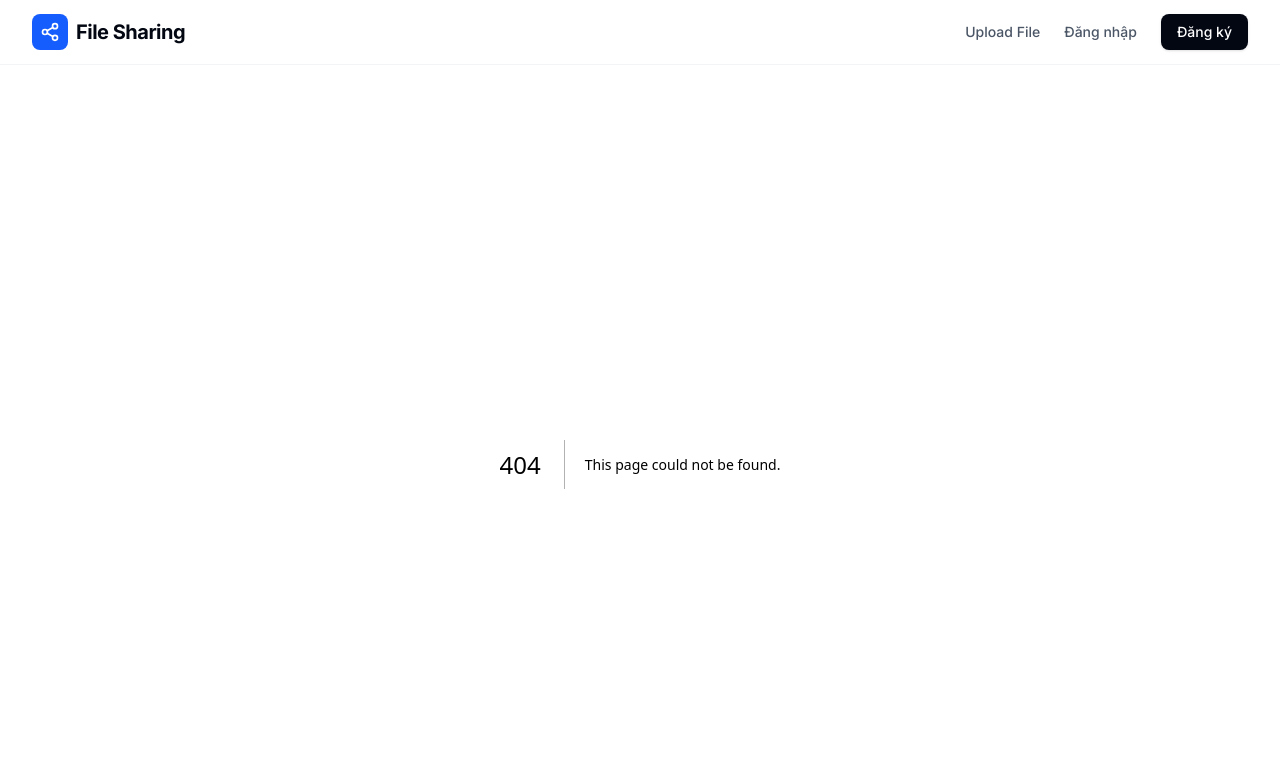
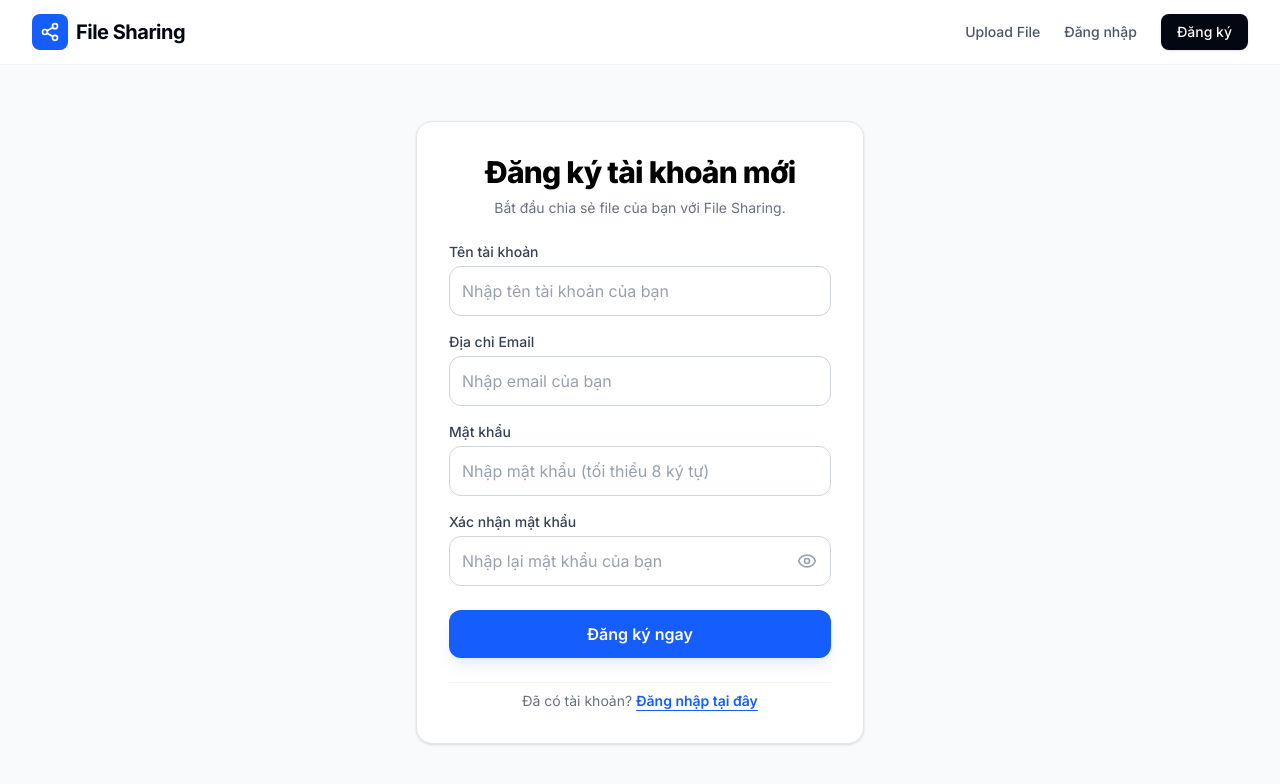
Before and after one commit to ndkhoi13505/File-Sharing-Application, a Next.js app in the folder frontend/: page /register in a window 1280 px wide. Before the commit this address had no page. Shown: the top 784 px of the page. Built offline with nearby package versions, Linux system fonts and the light colour scheme; no server answers.

Commit message:
Update register and login page

```diff
--- a/frontend/app/(auth)/login/page.tsx
+++ b/frontend/app/(auth)/login/page.tsx
@@ -1,5 +1,6 @@
 "use client";
 
+import { Eye, EyeOff } from "lucide-react";
 import { useState } from "react";
 import { authService } from "@/services/auth";
 import Link from "next/link";
@@ -7,6 +8,7 @@ import Link from "next/link";
 export default function LoginPage() {
     const [email, setEmail] = useState("");
     const [password, setPassword] = useState("");
+    const [showPassword, setShowPassword] = useState(false);
     const [error, setError] = useState("");
     const [loading, setLoading] = useState(false);
 
@@ -64,14 +66,25 @@ export default function LoginPage() {
 
           <div>
             <label className="block text-sm font-medium text-gray-700 mb-1">Mật khẩu</label>
+
+            {/* 🌟 ĐÃ SỬA: Bọc input bằng class relative và thêm nút con mắt y hệt bên Register */}
+            <div className="relative">
               <input
-              type="password"
+                type={showPassword ? "text" : "password"}
                 value={password}
                 onChange={(e) => setPassword(e.target.value)}
                 placeholder="Nhập mật khẩu của bạn"
                 required
-              className="w-full rounded-xl border border-gray-300 bg-white p-3 text-gray-900 placeholder-gray-400 focus:border-brand-main focus:outline-none focus:ring-1 focus:ring-brand-main transition-colors"
+                className="w-full rounded-xl border border-gray-300 bg-white p-3 pr-11 text-gray-900 placeholder-gray-400 focus:border-blue-600 focus:outline-none focus:ring-1 focus:ring-blue-600 transition-colors"
               />
+              <button
+                type="button"
+                onClick={() => setShowPassword(!showPassword)}
+                className="absolute inset-y-0 right-0 flex items-center pr-3.5 text-gray-400 hover:text-gray-600 cursor-pointer"
+              >
+                {showPassword ? <EyeOff className="w-5 h-5" /> : <Eye className="w-5 h-5" />}
+              </button>
+            </div>
           </div>
         </div>
 
--- /dev/null
+++ b/frontend/app/(auth)/register/page.tsx
@@ -0,0 +1,175 @@
+"use client";
+
+import { Eye, EyeOff } from "lucide-react";
+import { useState } from "react";
+import { authService } from "@/services/auth";
+import Link from "next/link";
+
+export default function RegisterPage() {
+    const [username, setUsername] = useState("");
+    const [email, setEmail] = useState("");
+    const [password, setPassword] = useState("");
+    const [confirmPassword, setConfirmPassword] = useState("");
+    const [showPassword, setShowPassword] = useState(false);
+    const [error, setError] = useState("");
+    const [success, setSuccess] = useState("");
+    const [loading, setLoading] = useState(false);
+    const [countdown, setCountdown] = useState(5);
+
+  const handleRegister = async (e: React.BaseSyntheticEvent) => {
+    e.preventDefault();
+    setError("");
+    setSuccess("");
+
+    if (password !== confirmPassword) {
+        setError("Mật khẩu xác nhận không trùng khớp.");
+        return;
+    }
+
+    setLoading(true);
+
+    try {
+      const data = await authService.register({ username, email, password });
+
+      setSuccess(data.message);
+
+      let timeLeft = 5;
+      const timer = setInterval(() => {
+        timeLeft -= 1;
+        setCountdown(timeLeft);
+
+        if (timeLeft <= 0) {
+          clearInterval(timer);
+          window.location.href = "/login";
+        }
+      }, 1000);
+
+    } catch (err: any) {
+        const backendError = err.response?.data?.message;
+
+        if (backendError && typeof backendError === "object") {
+            const firstKey = Object.keys(backendError)[0];
+            setError(backendError[firstKey]);
+        } else if (typeof backendError === "string") {
+            setError(backendError);
+        } else {
+            setError("Đăng ký thất bại. Vui lòng thử lại.");
+        }
+    } finally {
+        setLoading(false);
+    }
+  };
+
+  return (
+    <div className="flex min-h-[calc(100vh-64px)] items-center justify-center bg-gray-50 px-4 text-gray-900">
+      <form onSubmit={handleRegister} className="w-full max-w-md space-y-6 rounded-2xl bg-white p-8 shadow-sm border border-gray-200">
+        <div className="space-y-2 text-center">
+          <h2 className="text-3xl font-extrabold tracking-tight text-black">Đăng ký tài khoản mới</h2>
+          <p className="text-sm text-gray-500">Bắt đầu chia sẻ file của bạn với File Sharing.</p>
+        </div>
+
+        {/* Thông báo lỗi nếu có */}
+        {error && (
+          <div className="rounded-xl bg-red-50 border border-red-200 p-3 text-sm text-red-600 text-center font-medium">
+            {error}
+          </div>
+        )}
+
+        {/* Thông báo thành công nếu có */}
+        {success && (
+          <div className="rounded-xl bg-green-50 border border-green-200 p-3 text-sm text-green-600 text-center font-medium">
+            {success}. Tự động chuyển hướng sang trang đăng nhập sau <span className="font-bold text-sm text-green-700">{countdown}</span> giây.
+          </div>
+        )}
+
+        <div className="space-y-4">
+          {/* Ô nhập Username */}
+          <div>
+            <label className="block text-sm font-medium text-gray-700 mb-1">Tên tài khoản</label>
+            <input
+              type="text"
+              value={username}
+              onChange={(e) => setUsername(e.target.value)}
+              placeholder="Nhập tên tài khoản của bạn"
+              required
+              className="w-full rounded-xl border border-gray-300 bg-white p-3 text-gray-900 placeholder-gray-400 focus:border-blue-600 focus:outline-none focus:ring-1 focus:ring-blue-600 transition-colors"
+            />
+          </div>
+
+          {/* Ô nhập Email */}
+          <div>
+            <label className="block text-sm font-medium text-gray-700 mb-1">Địa chỉ Email</label>
+            <input
+              type="email"
+              value={email}
+              onChange={(e) => setEmail(e.target.value)}
+              placeholder="Nhập email của bạn"
+              required
+              className="w-full rounded-xl border border-gray-300 bg-white p-3 text-gray-900 placeholder-gray-400 focus:border-blue-600 focus:outline-none focus:ring-1 focus:ring-blue-600 transition-colors"
+            />
+          </div>
+
+          {/* Ô nhập Mật khẩu */}
+          <div>
+            <label className="block text-sm font-medium text-gray-700 mb-1">Mật khẩu</label>
+            <div className="relative">
+              <input
+                type={showPassword ? "text" : "password"}
+                value={password}
+                onChange={(e) => setPassword(e.target.value)}
+                placeholder="Nhập mật khẩu (tối thiểu 8 ký tự)"
+                required
+                className="w-full rounded-xl border border-gray-300 bg-white p-3 text-gray-900 placeholder-gray-400 focus:border-blue-600 focus:outline-none focus:ring-1 focus:ring-blue-600 transition-colors"
+              />
+            </div>
+          </div>
+
+          {/* Ô nhập Xác nhận mật khẩu */}
+          <div>
+            <label className="block text-sm font-medium text-gray-700 mb-1">Xác nhận mật khẩu</label>
+            <div className="relative">
+              <input
+                type={showPassword ? "text" : "password"}
+                value={confirmPassword}
+                onChange={(e) => setConfirmPassword(e.target.value)}
+                placeholder="Nhập lại mật khẩu của bạn"
+                required
+                className="w-full rounded-xl border border-gray-300 bg-white p-3 pr-11 text-gray-900 placeholder-gray-400 focus:border-blue-600 focus:outline-none focus:ring-1 focus:ring-blue-600 transition-colors"
+              />
+              <button
+                type="button"
+                onClick={() => setShowPassword(!showPassword)}
+                className="absolute inset-y-0 right-0 flex items-center pr-3.5 text-gray-400 hover:text-gray-600 cursor-pointer"
+                title="Ẩn/Hiện cả hai mật khẩu"
+              >
+                {showPassword ? <EyeOff className="w-5 h-5" /> : <Eye className="w-5 h-5" />}
+              </button>
+            </div>
+          </div>
+        </div>
+
+        {/* Nút bấm Submit */}
+        <button
+          type="submit"
+          disabled={loading}
+          className="w-full rounded-xl bg-blue-600 p-3 font-semibold text-white transition hover:bg-blue-700 shadow-lg shadow-blue-600/10 disabled:bg-gray-400 cursor-pointer"
+        >
+          {loading ? "Đang xử lý..." : "Đăng ký ngay"}
+        </button>
+
+        {/* Nút quay lại trang Đăng nhập */}
+        <div className="text-center pt-2 border-t border-gray-100">
+          <p className="text-sm text-gray-500">
+            Đã có tài khoản?{" "}
+            <Link
+              href="/login"
+              className="font-semibold text-blue-600 hover:text-blue-700 transition-colors underline underline-offset-4"
+            >
+              Đăng nhập tại đây
+            </Link>
+          </p>
+        </div>
+      </form>
+    </div>
+  );
+}
--- a/frontend/app/page.tsx
+++ b/frontend/app/page.tsx
@@ -1,7 +1,16 @@
+"use client";
+
+import { useEffect } from "react";
 import Link from "next/link";
 import { ShieldCheck, Clock, Lock, FileUp } from "lucide-react";
 
 export default function HomePage() {
+  useEffect(() => {
+    const token = localStorage.getItem("token");
+    if (token) {
+      window.location.href = "/dashboard";
+    }
+  }, []);
   return (
     <div className="flex flex-col items-center min-h-screen bg-gray-50">
 
--- a/frontend/components/Navibar.tsx
+++ b/frontend/components/Navibar.tsx
@@ -2,15 +2,39 @@
 
 import Link from "next/link";
 import { Share2 } from "lucide-react";
+import { useEffect, useState } from "react";
+import { authService } from "@/services/auth";
 
 export default function Navbar() {
+  const [isLoggedIn, setIsLoggedIn] = useState(false);
+
+  useEffect(() => {
+    const token = localStorage.getItem("token");
+    setIsLoggedIn(!!token);
+  }, []);
+
+  const handleLogout = async () => {
+    try {
+      await authService.logout();
+    } catch (err) {
+      console.error("Lỗi logout từ server:", err);
+    } finally {
+      localStorage.removeItem("token");
+      localStorage.removeItem("user");
+      window.location.href = "/login";
+    }
+  };
+
   return (
     <nav className="fixed top-0 left-0 right-0 z-50 bg-white/80 backdrop-blur-md border-b border-gray-100">
       <div className="max-w-7xl mx-auto px-4 sm:px-6 lg:px-8">
         <div className="flex justify-between items-center h-16">
 
           {/* Logo & Brand Name */}
-          <Link href="/" className="flex items-center gap-2 group">
+          <Link
+            href={isLoggedIn ? "/dashboard" : "/"}
+            className="flex items-center gap-2 group"
+          >
             <div className="bg-blue-600 p-2 rounded-lg text-white transition-transform group-hover:scale-105">
               <Share2 className="w-5 h-5" />
             </div>
@@ -28,6 +52,24 @@ export default function Navbar() {
               Upload File
             </Link>
 
+            {isLoggedIn ? (
+              <>
+                <Link
+                  href="/dashboard"
+                  className="text-gray-600 hover:text-blue-600 transition-colors"
+                >
+                  Dashboard
+                </Link>
+
+                <button
+                  onClick={handleLogout}
+                  className="bg-red-50 hover:bg-red-100 text-red-600 px-4 py-2 rounded-lg transition-all shadow-sm font-semibold border border-red-200 cursor-pointer"
+                >
+                  Đăng xuất
+                </button>
+              </>
+            ) : (
+              <>
                 <Link
                   href="/login"
                   className="text-gray-600 hover:text-blue-600 transition-colors"
@@ -41,6 +83,8 @@ export default function Navbar() {
                 >
                   Đăng ký
                 </Link>
+              </>
+            )}
           </div>
 
         </div>
--- a/frontend/services/auth.ts
+++ b/frontend/services/auth.ts
@@ -15,5 +15,10 @@ export const authService = {
   getCurrentUser: async (): Promise<UserResponse> => {
     const response = await apiClient.get<UserResponse>("/user");
     return response.data;
+  },
+
+  logout: async (): Promise<{ message: string }> => {
+    const response = await apiClient.post("/auth/logout");
+    return response.data;
   }
 };
```
Lines whose indentation alone changed are shown as unchanged.
